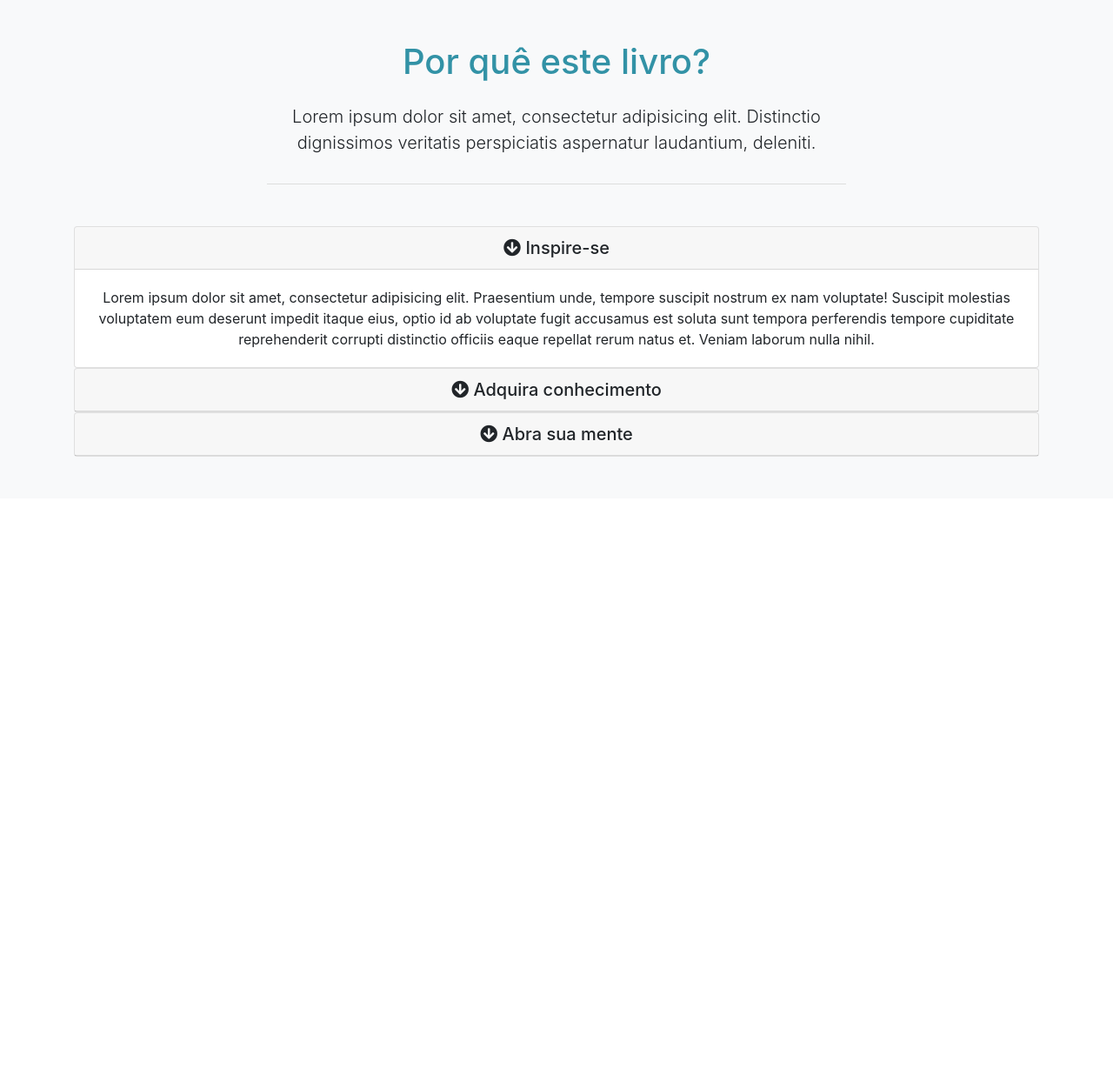
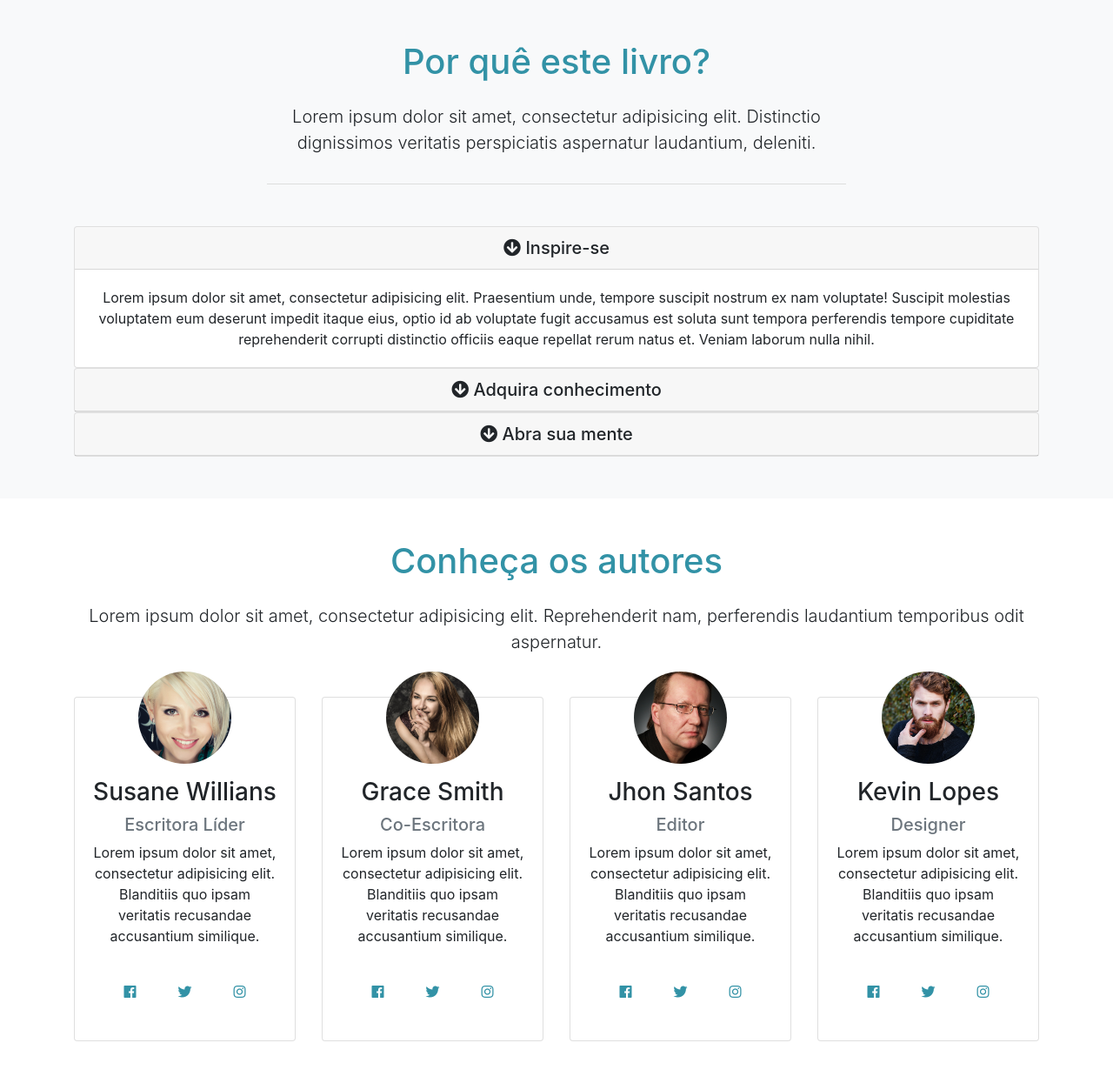
Before and after one commit to AsiG100/pascale-music, a PHP site: page / in a window 1280 px wide. Shown: the part 1118-2363 px from the top of the page at 87% size. Before the commit the page ends 1643 px from the top, so only its background shows below. Run offline with PHP 8.4, Linux system fonts and the light colour scheme; some libraries are stand-ins or nearby versions.

Commit message:
Add authors area

```diff
--- a/css/style.css
+++ b/css/style.css
@@ -22,6 +22,15 @@ body {
     width: 60%;
     margin: auto;
     border-bottom: 1px solid #ddd; }
+  body > #authors img {
+    margin-top: -50px; }
+  body > #authors .card {
+    transition: all 0.3s ease-in; }
+  body > #authors .card:hover {
+    color: white;
+    background-color: #3292a6; }
+    body > #authors .card:hover .fab {
+      color: white; }
 
 @media (max-width: 768px) {
   #showcase {
--- a/index.html
+++ b/index.html
@@ -172,6 +172,149 @@
     </div>
   </section>
 
+  <section id="authors" class="my-5 text-center">
+    <div class="container">
+      <div class="row">
+        <div class="col">
+          <div class="info-header mb-5">
+            <h1 class="text-primary pb-3">
+              Conheça os autores
+            </h1>
+            <p class="lead">
+              Lorem ipsum dolor sit amet, consectetur adipisicing elit. Reprehenderit nam, perferendis laudantium temporibus odit aspernatur.
+            </p>
+          </div>
+        </div>
+      </div>
+      <div class="row">
+        <div class="col-md-6 col-lg-3">
+          <div class="card">
+            <div class="card-body">
+              <img
+                src="img/person1.jpg"
+                alt="Susane Willians"
+                class="img-fluid w-50 rounded-circle mb-3"
+              />
+              <h3>Susane Willians</h3>
+              <h5 class="text-muted">Escritora Líder</h5>
+              <p>Lorem ipsum dolor sit amet, consectetur adipisicing elit. Blanditiis quo ipsam veritatis recusandae accusantium similique.</p>
+              <div class="d-flex justify-content-center">
+                <div class="p-4">
+                  <a href="http://facebook.com">
+                    <i class="fab fa-facebook"></i>
+                  </a>
+                </div>
+                <div class="p-4">
+                  <a href="http://twitter.com">
+                    <i class="fab fa-twitter"></i>
+                  </a>
+                </div>
+                <div class="p-4">
+                  <a href="http://instagram.com">
+                    <i class="fab fa-instagram"></i>
+                  </a>
+                </div>
+              </div>
+            </div>
+          </div>
+        </div>
+        <div class="col-md-6 col-lg-3">
+          <div class="card">
+            <div class="card-body">
+              <img
+                src="img/person2.jpg"
+                alt="Grace Smith"
+                class="img-fluid w-50 rounded-circle mb-3"
+              />
+              <h3>Grace Smith</h3>
+              <h5 class="text-muted">Co-Escritora</h5>
+              <p>Lorem ipsum dolor sit amet, consectetur adipisicing elit. Blanditiis quo ipsam veritatis recusandae accusantium similique.</p>
+              <div class="d-flex justify-content-center">
+                <div class="p-4">
+                  <a href="http://facebook.com">
+                    <i class="fab fa-facebook"></i>
+                  </a>
+                </div>
+                <div class="p-4">
+                  <a href="http://twitter.com">
+                    <i class="fab fa-twitter"></i>
+                  </a>
+                </div>
+                <div class="p-4">
+                  <a href="http://instagram.com">
+                    <i class="fab fa-instagram"></i>
+                  </a>
+                </div>
+              </div>
+            </div>
+          </div>
+        </div>
+        <div class="col-md-6 col-lg-3">
+          <div class="card">
+            <div class="card-body">
+              <img
+                src="img/person3.jpg"
+                alt="Jhon Santos"
+                class="img-fluid w-50 rounded-circle mb-3"
+              />
+              <h3>Jhon Santos</h3>
+              <h5 class="text-muted">Editor</h5>
+              <p>Lorem ipsum dolor sit amet, consectetur adipisicing elit. Blanditiis quo ipsam veritatis recusandae accusantium similique.</p>
+              <div class="d-flex justify-content-center">
+                <div class="p-4">
+                  <a href="http://facebook.com">
+                    <i class="fab fa-facebook"></i>
+                  </a>
+                </div>
+                <div class="p-4">
+                  <a href="http://twitter.com">
+                    <i class="fab fa-twitter"></i>
+                  </a>
+                </div>
+                <div class="p-4">
+                  <a href="http://instagram.com">
+                    <i class="fab fa-instagram"></i>
+                  </a>
+                </div>
+              </div>
+            </div>
+          </div>
+        </div>
+        <div class="col-md-6 col-lg-3">
+          <div class="card">
+            <div class="card-body">
+              <img
+                src="img/person4.jpg"
+                alt="Kevin Lopes"
+                class="img-fluid w-50 rounded-circle mb-3"
+              />
+              <h3>Kevin Lopes</h3>
+              <h5 class="text-muted">Designer</h5>
+              <p>Lorem ipsum dolor sit amet, consectetur adipisicing elit. Blanditiis quo ipsam veritatis recusandae accusantium similique.</p>
+              <div class="d-flex justify-content-center">
+                <div class="p-4">
+                  <a href="http://facebook.com">
+                    <i class="fab fa-facebook"></i>
+                  </a>
+                </div>
+                <div class="p-4">
+                  <a href="http://twitter.com">
+                    <i class="fab fa-twitter"></i>
+                  </a>
+                </div>
+                <div class="p-4">
+                  <a href="http://instagram.com">
+                    <i class="fab fa-instagram"></i>
+                  </a>
+                </div>
+              </div>
+            </div>
+          </div>
+        </div>
+      </div>
+    </div>
+  </section>
+
   <script src="http://code.jquery.com/jquery-3.3.1.min.js" integrity="sha256-FgpCb/KJQlLNfOu91ta32o/NMZxltwRo8QtmkMRdAu8="
     crossorigin="anonymous"></script>
   <script src="https://cdnjs.cloudflare.com/ajax/libs/popper.js/1.14.3/umd/popper.min.js" integrity="sha384-ZMP7rVo3mIykV+2+9J3UJ46jBk0WLaUAdn689aCwoqbBJiSnjAK/l8WvCWPIPm49"
--- a/scss/style.scss
+++ b/scss/style.scss
@@ -35,6 +35,25 @@ body {
 		margin: auto;
 		border-bottom: 1px solid #ddd;
 	}
+
+	& > #authors {
+		& img {
+			margin-top: -50px;
+		}
+
+		& .card {
+			transition: all 0.3s ease-in;
+		}
+
+		& .card:hover {
+			color: white;
+			background-color: $primary-color;
+
+			& .fab {
+				color: white;
+			}
+		}
+	}
 }
 
 @media (max-width: 768px) {
```
Also changed, not shown: 1 other file.
